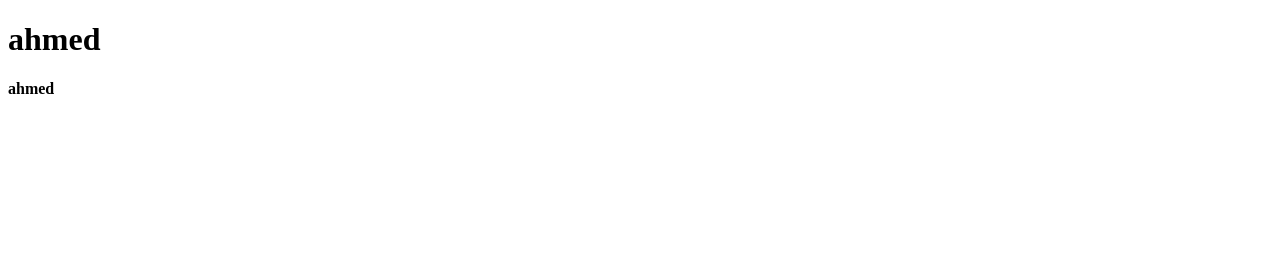
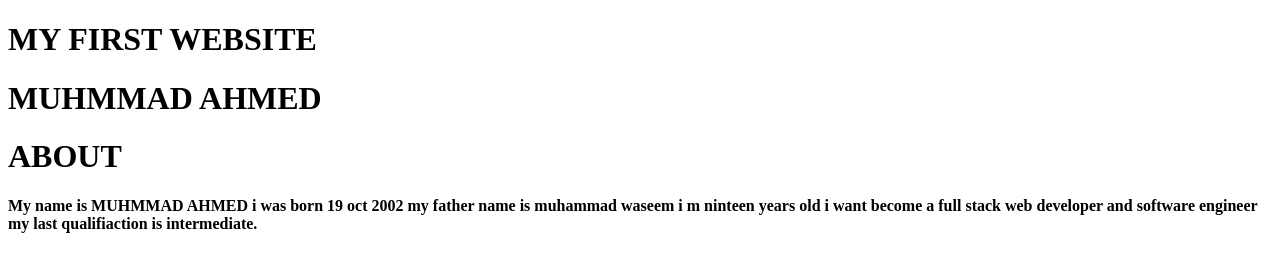
Before and after one commit to 191068/demo-easy-git-1, a plain HTML site: page index.html in a window 1280 px wide. Drawn offline with Linux system fonts and the light colour scheme.

Commit message:
my first web

```diff
--- a/index.html
+++ b/index.html
@@ -7,7 +7,9 @@
     <title>Document</title>
 </head>
 <body>
-    <h1>ahmed</h1>
-    <b>ahmed</b>
+    <h1>MY FIRST WEBSITE</h1>
+    <H1>MUHMMAD AHMED</H1>
+    <H1>ABOUT</H1>
+    <b>My name is MUHMMAD AHMED i was born 19 oct 2002 my father name is muhammad waseem i m ninteen years old i want become a full stack web developer and software engineer my last qualifiaction is intermediate.</b>
 </body>
 </html>
```
